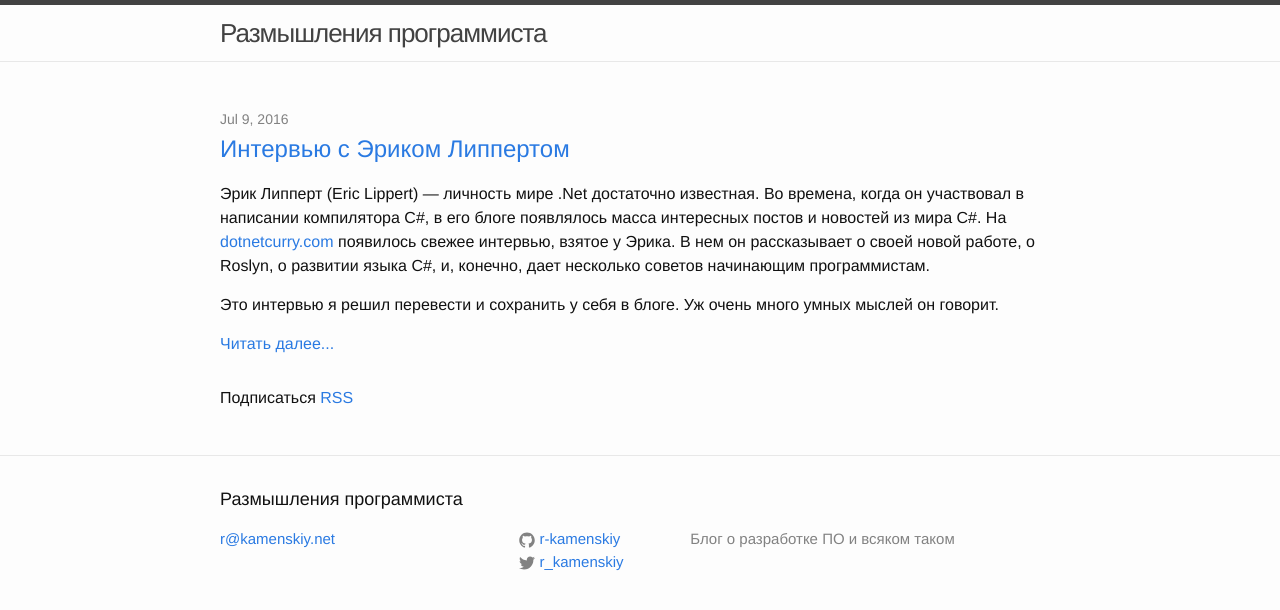
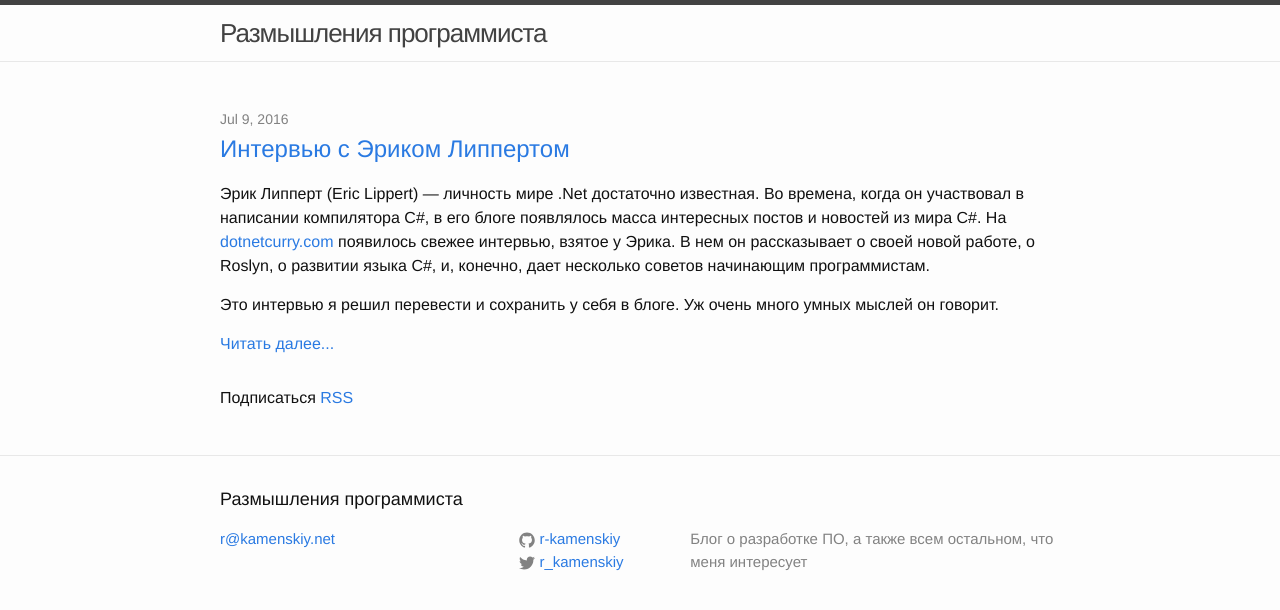
Before and after one commit to r-kamenskiy/r-kamenskiy.github.io, a Jekyll site: the page built from index.html, in a window 1280 px wide. Shown: the top 610 px of the page. Built offline with Jekyll 4.4.1, drawn with Linux system fonts in a browser that asks for light colours.

```diff
--- a/_config.yml
+++ b/_config.yml
@@ -9,7 +9,7 @@
 title: Размышления программиста
 email: r@kamenskiy.net
 description: > # this means to ignore newlines until "baseurl:"
-  Блог о разработке ПО и всяком таком
+  Блог о разработке ПО, а также всем остальном, что меня интересует
 baseurl: "" # the subpath of your site, e.g. /blog
 url: "http://blog.kamenskiy.net" # the base hostname & protocol for your site
 twitter_username: r_kamenskiy
```
Also changed, not shown: images/serverless/2016-07-16_17-02-08.png (added), images/serverless/2016-07-16_17-22-43.png (added), images/serverless/2016-07-16_17-26-42.png (added), images/serverless/2016-07-16_17-49-41.png (added), images/serverless/2016-07-16_18-55-20.png (added), images/serverless/2016-07-16_18-59-24.png (added), images/serverless/2016-07-16_19-02-03.png (added), images/serverless/2016-07-16_19-04-40.png (added), images/serverless/2016-07-16_19-07-42.png (added).
